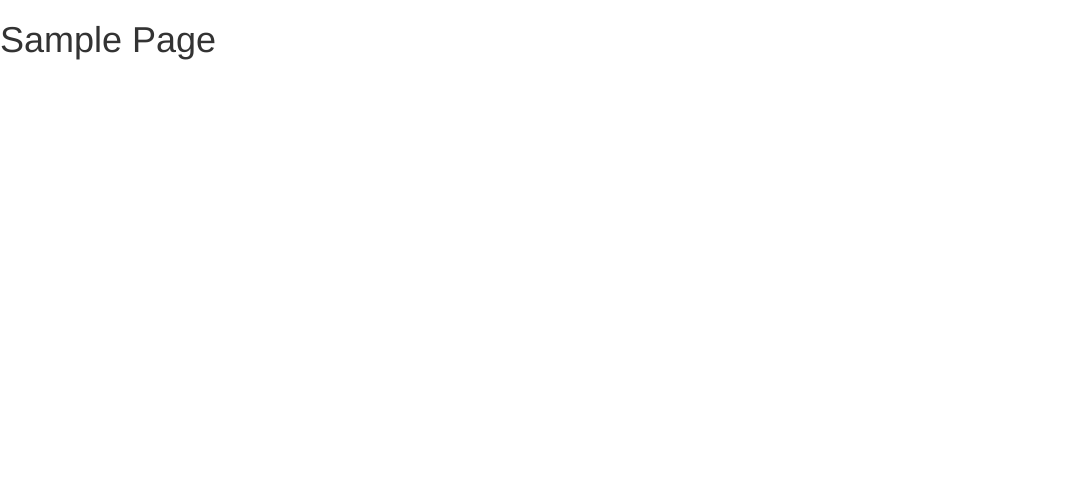
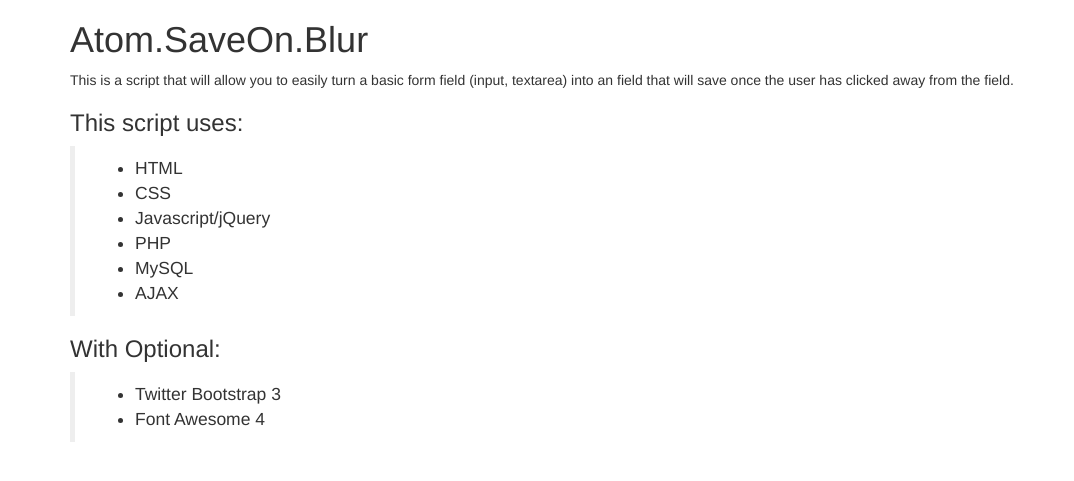
Before and after one commit to thedigicraft/Atom.SaveOnBlur, a PHP site: page / in a window 1280 px wide. Shown: the top 481 px of the page, without its empty margins (0-1074 px from the left). Run offline with PHP 8.4, Linux system fonts and the light colour scheme; some libraries are stand-ins or nearby versions.

Commit message:
Updated readme

```diff
--- a/index.php
+++ b/index.php
@@ -9,9 +9,36 @@
     <?php include('config/js.php'); ?>
   </head>
   <body>
-    <h1>Sample Page</h1>
 
+  	<div class="container">
 
+		<h1>Atom.SaveOn.Blur</h1>
+
+		<p>This is a script that will allow you to easily turn a basic form field (input, textarea) into an field that will save once the user has clicked away from the field.</p>
+
+		<h3>This script uses:</h3>
+
+		<blockquote>
+			<ul>
+				<li>HTML</li>
+				<li>CSS</li>
+				<li>Javascript/jQuery</li>
+				<li>PHP</li>
+				<li>MySQL</li>
+				<li>AJAX</li>
+			</ul>
+		</blockquote>
+
+		<h3>With Optional:</h3>
+
+		<blockquote>
+			<ul>
+				<li>Twitter Bootstrap 3</li>
+				<li>Font Awesome 4</li>
+			</ul>
+		</blockquote>
+
+  	</div>
 
   </body>
 </html>
```
Also changed, not shown: readme.md.
